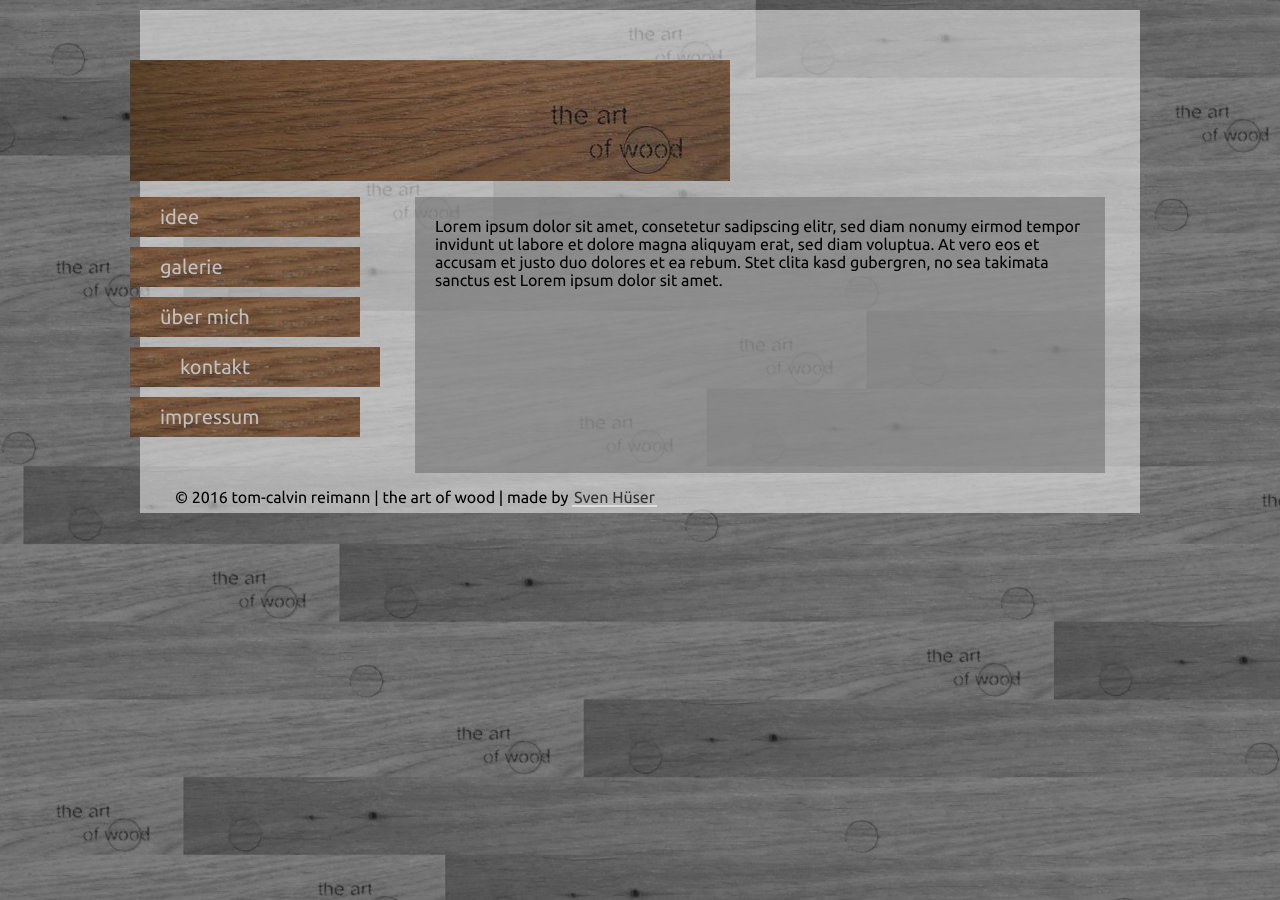
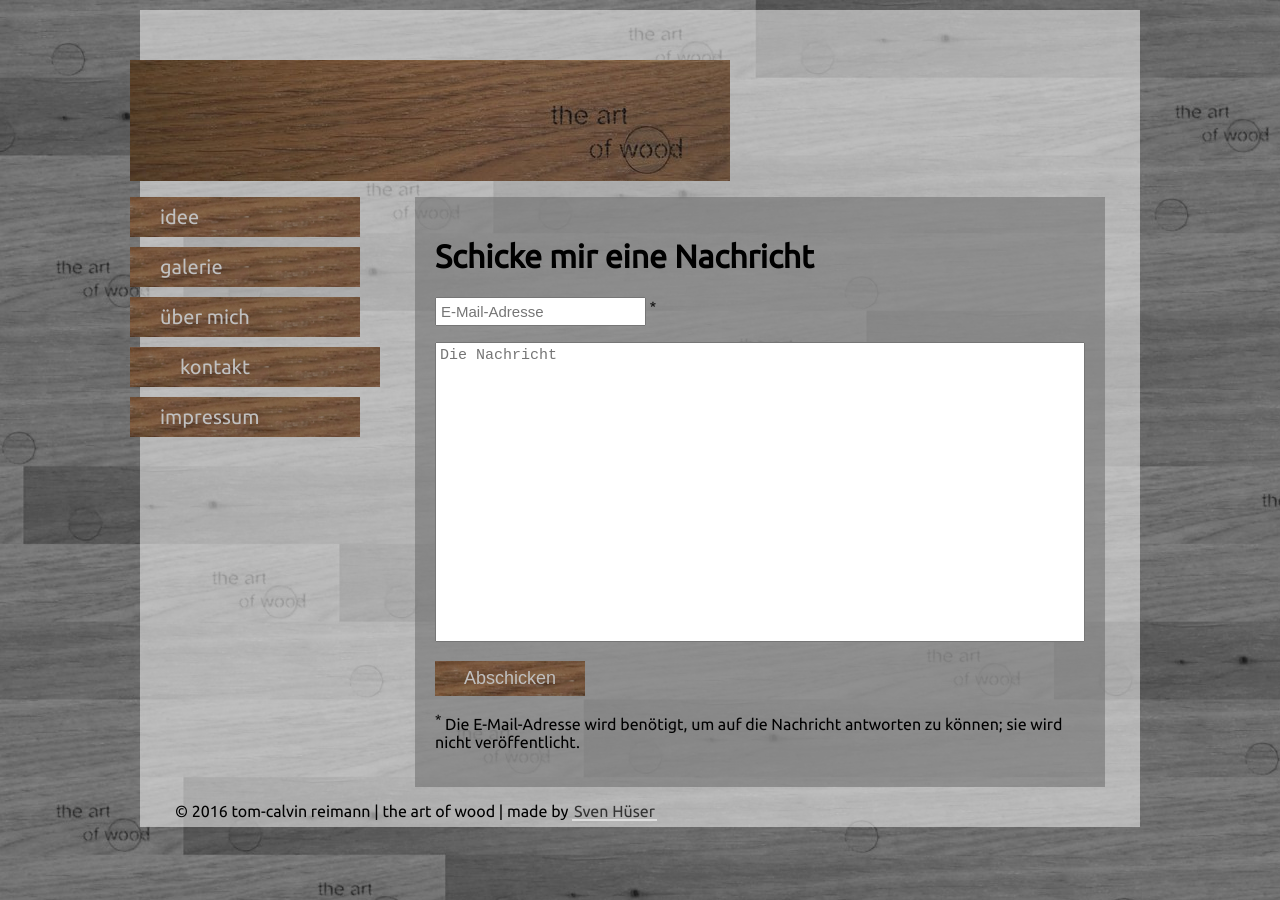
Before and after one commit to theartofwood/theartofwood.github.io, a Jekyll site: the page built from kontakt.html, in a window 1280 px wide. Built offline with Jekyll 4.4.1, drawn with Linux system fonts in a browser that asks for light colours; nearby versions of some CDN libraries.

Commit message:
added contact form, without function for now

```diff
--- a/css/main.scss
+++ b/css/main.scss
@@ -240,6 +240,12 @@ a {
     height: 35px;
     font-size: 18px;
     border: 0;
+    cursor: pointer;
+
+    &[disabled] {
+      opacity: .5;
+      cursor: default;
+    }
   }
 }
 
@@ -411,6 +417,24 @@ a {
     display: block;
   }
 
+  .close {
+    position: absolute;
+    top: 0;
+    right: 0;
+    width: 48px;
+    height: 48px;
+    cursor: pointer;
+
+    &:before {
+      content: '\2573';
+      width: 100%;
+      height: 100%;
+      font-size: 48px;
+      line-height: 48px;
+      color: white;
+    }
+  }
+
   .arrow {
     width: 5vw;
     height: 100%;
--- a/js/page.js
+++ b/js/page.js
@@ -22,6 +22,7 @@ if (lightboxLinks.length) {
   var lightbox   = $('<div id="lightbox">');
   var leftArrow  = $('<div class="arrow left">');
   var rightArrow = $('<div class="arrow right">');
+  var closeCross = $('<div class="close">');
 
   var lightboxImages;
 
@@ -31,6 +32,7 @@ if (lightboxLinks.length) {
       lightbox.appendTo('body')
         .append(leftArrow)
         .append(rightArrow);
+        // .append(closeCross);
 
       lightboxLinks.each(function() {
         var spinner = $('<div class="spinner">')
@@ -50,6 +52,7 @@ if (lightboxLinks.length) {
 
       lightboxLinks.bind('click', clickLink);
       lightbox.bind('click', toggleLightbox);
+      // closeCross.bind('click', toggleLightbox);
 
       leftArrow.bind('click', function(e) {nextImage(-1,e)});
       rightArrow.bind('click', function(e) {nextImage(1,e)});
--- a/kontakt.html
+++ b/kontakt.html
@@ -4,7 +4,55 @@ title: Kontakt
 navigation_weight: 5
 ---
 
-Lorem ipsum dolor sit amet, consetetur sadipscing elitr, sed diam nonumy eirmod
-tempor invidunt ut labore et dolore magna aliquyam erat, sed diam voluptua. At
-vero eos et accusam et justo duo dolores et ea rebum. Stet clita kasd gubergren,
-no sea takimata sanctus est Lorem ipsum dolor sit amet.
+<h1>Schicke mir eine Nachricht</h1>
+
+<form id="contact-form">
+  <p>
+    <input name="_replyto" type="email" placeholder="E-Mail-Adresse" required>
+    <sup>*</sup>
+  </p>
+  <p>
+    <textarea type="text" name="message" placeholder="Die Nachricht" required></textarea>
+  </p>
+  <input type="hidden" name="_subject"value="Neue Nachricht">
+  <input type="hidden" name="_format" value="plain">
+  <input type="text" name="_gotcha" style="display:none">
+  <p>
+    <button id="submit">Abschicken</button>
+  </p>
+</form>
+
+<p>
+<sup>*</sup> Die E-Mail-Adresse wird benötigt, um auf die Nachricht antworten zu können; sie wird nicht veröffentlicht.
+</p>
+
+<script>
+  var submit = $('#submit');
+  var form   = $('#contact-form');
+  //submit.bind('click', function(e) {
+    //e.preventDefault();
+
+    //submit.prop('disabled', true);
+
+  //});
+
+  $(document).bind('submit', '#contact-form', function(e) {
+    e.preventDefault();
+    submit.prop('disabled', true);
+
+    //$.ajax({
+    //  url: 'https://formspree.io/{{ site.email }}',
+    //  method: 'POST',
+    //  data: $('#contact-form').serialize(),
+    //  dataType: 'json',
+    //  success: function(response) {
+    //    $('h1').text('Nachricht erfolgreich abgeschickt!');
+    //    window.setTimeout(function() { submit.prop('disabled', false); }, 5000);
+    //  },
+    //  error: function(response) {
+    //    $('h1').text('Es ist ein Problem aufgetreten, versuche es erneut.');
+    //    submit.prop('disabled', false);
+    //  }
+    //});
+  });
+</script>
```
